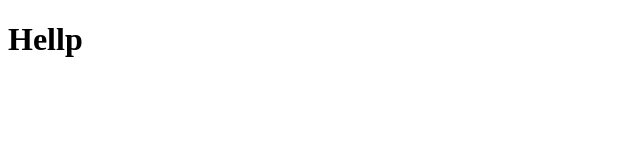
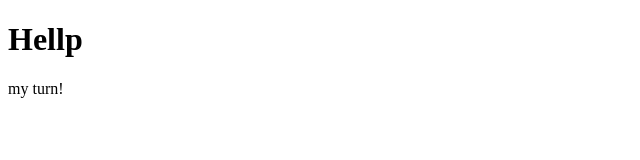
Before and after one commit to jaclynflomen/push_pull, a plain HTML site: page index.html in a window 1280 px wide. Shown: the full height of the page, 0-640 px from the left. Drawn offline with Linux system fonts and the light colour scheme.

Commit message:
changes...

```diff
--- a/index.html
+++ b/index.html
@@ -8,6 +8,6 @@
 </head>
 <body>
   <h1>Hellp</h1>
-
+  <p>my turn!</p>
 </body>
 </html>
```
